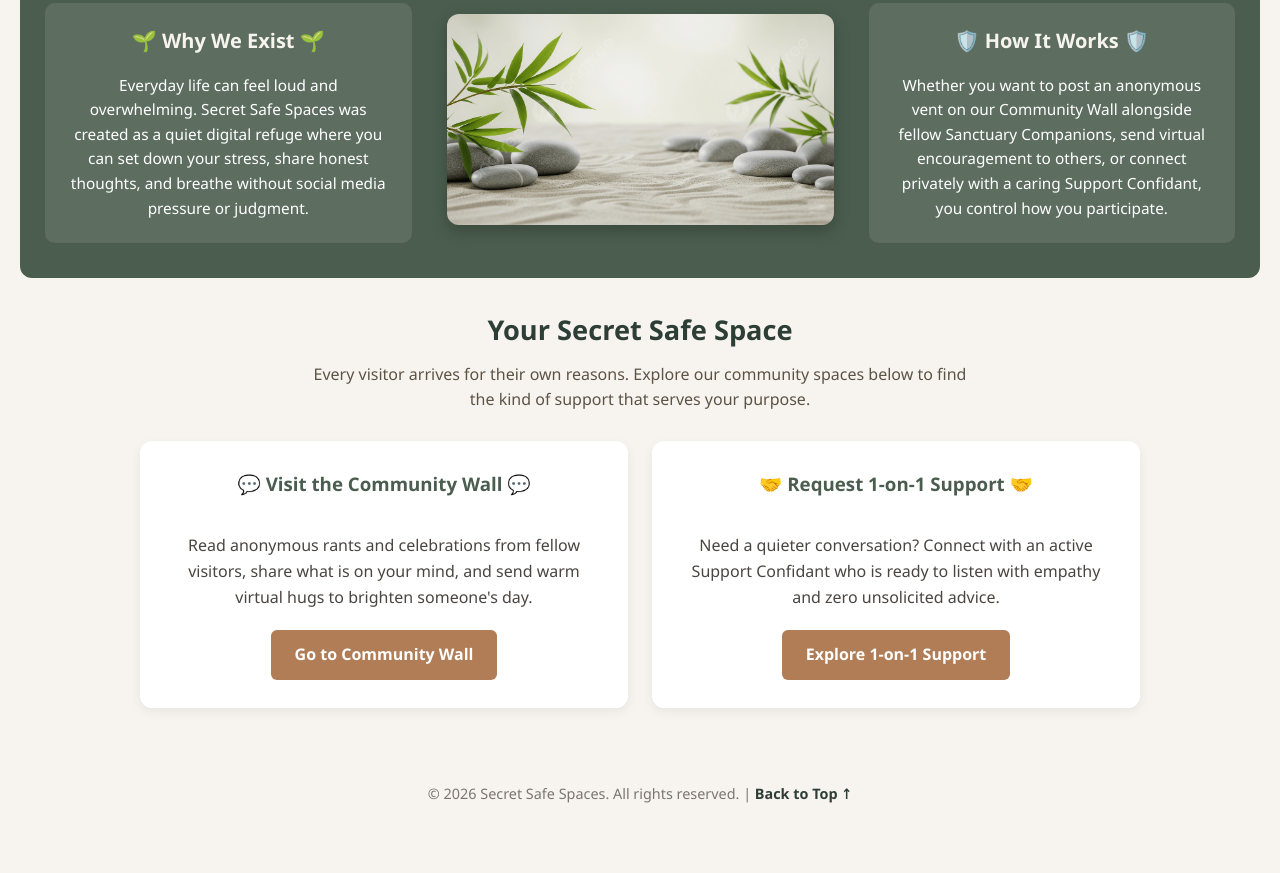
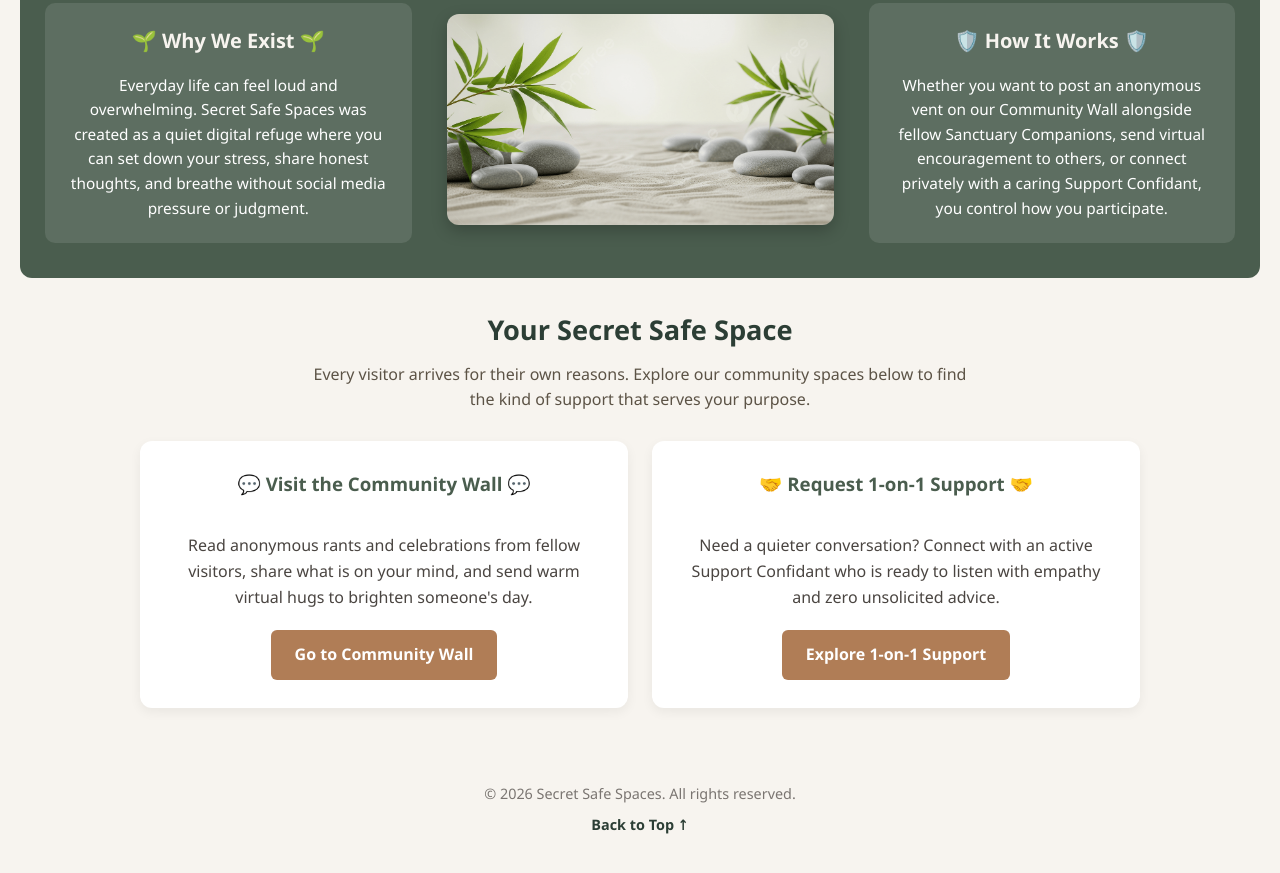
Before and after one commit to Ceekrit79/SecretSafeSpaces, a plain HTML site: page index.html in a window 1280 px wide. Shown: the part 319-1192 px from the top of the page. Drawn offline with Linux system fonts and the light colour scheme.

Commit message:
updated html and css
fixed "back to top" for mobile

```diff
--- a/index.html
+++ b/index.html
@@ -94,8 +94,9 @@
 
   <!-- COPYRIGHT FOOTER -->
   <footer class="site-footer">
-    <p>&copy; 2026 Secret Safe Spaces. All rights reserved. | <a href="#top" class="back-to-top">Back to Top ↑</a>
-    </p>
+    <p>&copy; 2026 Secret Safe Spaces. All rights reserved. <span class="footer-divider">|</span> <a href="#top"
+        class="back-to-top">Back to Top ↑</a></p>
+
   </footer>
 
   <!-- INTERACTIVE LOGIC (JAVASCRIPT) -->
--- a/style.css
+++ b/style.css
@@ -426,6 +426,15 @@ body {
   }
 }
 
+.footer-divider {
+  display: none;
+}
+
+.back-to-top {
+  display: block;
+  margin-top: 8px;
+}
+
 /* =========================================================
    MEDIA QUERY #3: SMALL MOBILE SCREENS (360px and smaller)
    Prevents horizontal overflow and tightens card padding
```
Also changed, not shown: connect.html (+2 -1 lines), hugs.html (+2 -1 lines), login.html (+2 -1 lines).
